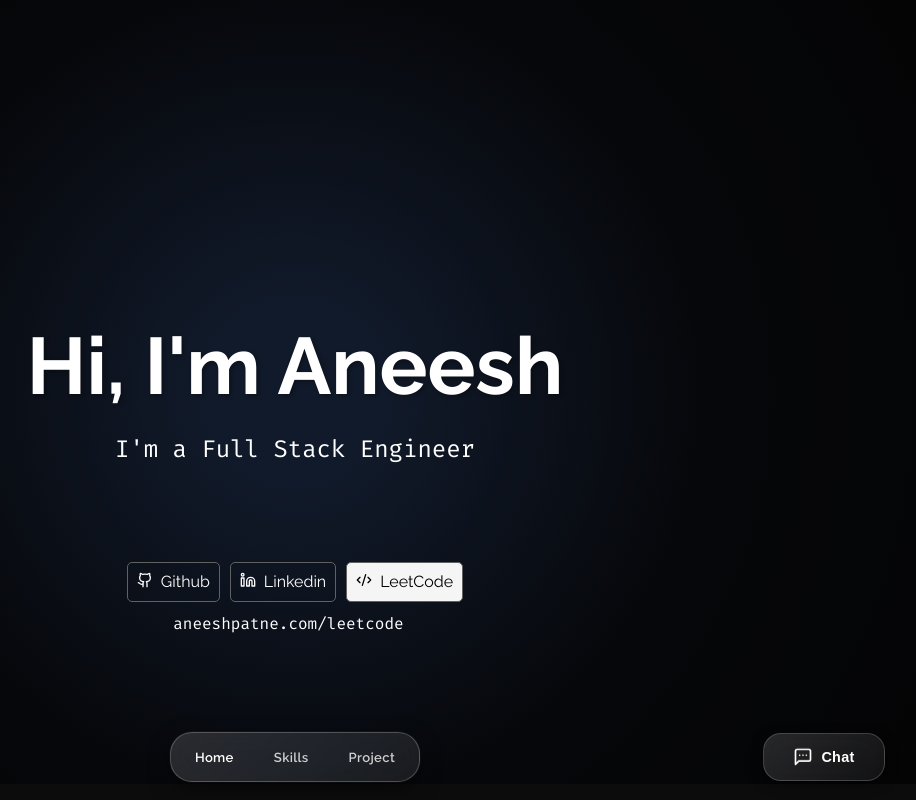
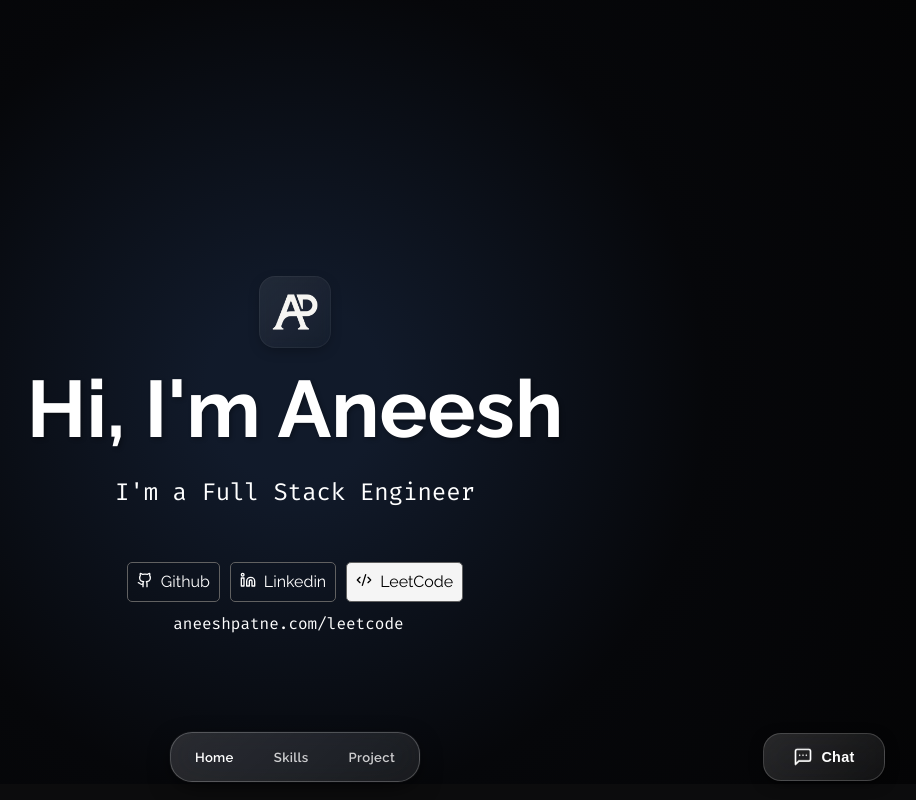
Before and after one commit to aneeshpatne/Personal-Portfolio, a Next.js app: page / in a window 1280 px wide. Shown: the top 800 px of the page, without its empty margins (345-1261 px from the left). Built offline with nearby package versions, Linux system fonts and the light colour scheme; no server answers; the database is empty.

Commit message:
feat(NameNew): add logo display with hover effects and styling

```diff
--- a/src/components/NameNew.jsx
+++ b/src/components/NameNew.jsx
@@ -1,5 +1,6 @@
 "use client";
 import { Fira_Code } from "next/font/google";
+import Image from "next/image";
 import { LuGithub, LuLinkedin, LuCodeXml } from "react-icons/lu";
 import styles from "./style/nameNew.module.css";
 import { useEffect, useState } from "react";
@@ -36,6 +37,16 @@ export default function NameNew({ theme }) {
       <BlobsBackground />
       <div className={styles.upperText}>
         <div className={styles.introWrapper}>
+          <div className={styles.logoWrapper}>
+            <Image
+              src="/assets/img/logo.png"
+              alt="Aneesh Logo"
+              width={70}
+              height={70}
+              priority
+              className={styles.logo}
+            />
+          </div>
           <p className={styles.introName}>Hi, I&apos;m Aneesh</p>
           <p className={`${styles.introTextSmall} ${ibm_font.className}`}>
             I&apos;m a Full Stack Engineer
--- a/src/components/style/nameNew.module.css
+++ b/src/components/style/nameNew.module.css
@@ -39,6 +39,38 @@
   flex-direction: column;
   align-items: center;
   width: fit-content;
+}
+.logoWrapper {
+  display: flex;
+  align-items: center;
+  justify-content: center;
+  width: 72px;
+  height: 72px;
+  border-radius: 16px;
+  background: linear-gradient(
+    135deg,
+    rgba(255, 255, 255, 0.08),
+    rgba(255, 255, 255, 0.02)
+  );
+  backdrop-filter: blur(6px);
+  box-shadow: 0 4px 14px -4px rgba(0, 0, 0, 0.4),
+    0 0 0 1px rgba(255, 255, 255, 0.05) inset;
+  animation: fadeIn 0.8s ease;
+  margin-bottom: 0.85rem;
+}
+.logoWrapper:hover {
+  transform: translateY(-3px) scale(1.03);
+  transition: transform 0.35s ease, box-shadow 0.35s ease;
+  box-shadow: 0 6px 18px -4px rgba(0, 0, 0, 0.55),
+    0 0 0 1px rgba(255, 255, 255, 0.08) inset;
+}
+.logo {
+  object-fit: contain;
+  width: 70px;
+  height: 70px;
+  border-radius: 12px;
+  user-select: none;
+  pointer-events: none;
 }
 
 .skillBox {
@@ -148,6 +180,14 @@
   .introName {
     font-size: 3rem;
   }
+  .logoWrapper {
+    width: 56px;
+    height: 56px;
+  }
+  .logo {
+    width: 54px;
+    height: 54px;
+  }
   .upperText {
     top: 10%;
   }
```
